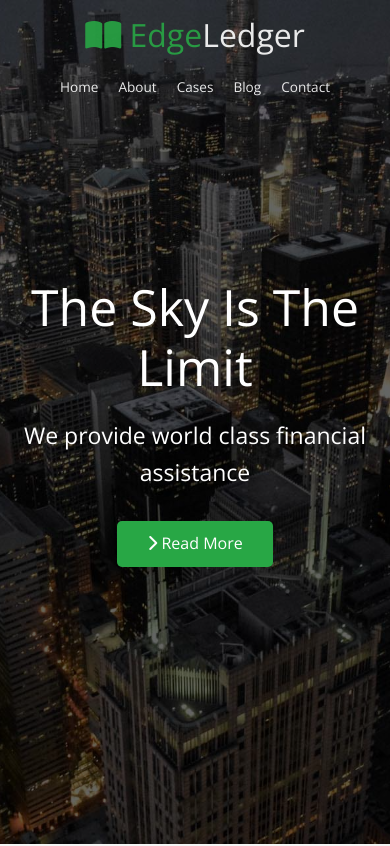
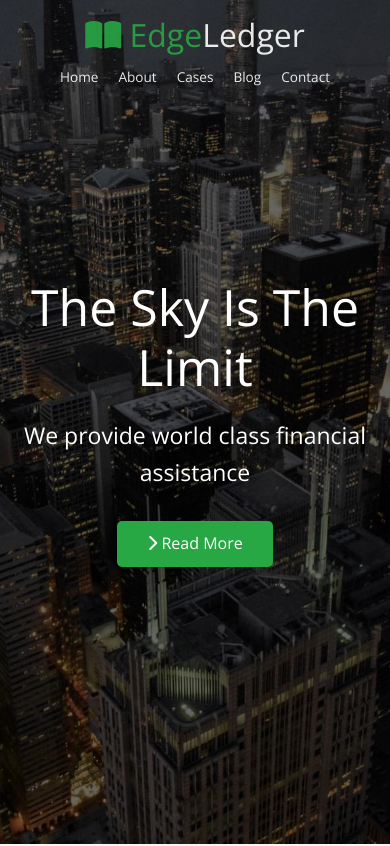
Before and after one commit to kurtisgrant/sandbox, a plain HTML site: page EdgeLedger/index.html in a window 390 px wide. Shown: the top 846 px of the page. Drawn offline with nearby package versions, Linux system fonts and the light colour scheme.

Commit message:
fixed edgeledger navbar padding

```diff
--- a/EdgeLedger/css/style.css
+++ b/EdgeLedger/css/style.css
@@ -254,6 +254,10 @@ img {
     padding: 10px;
   }
 
+  .navbar a {
+    padding: 0;
+  }
+
   .navbar nav a {
     flex: 1 1;
     font-size: .85rem;
```
